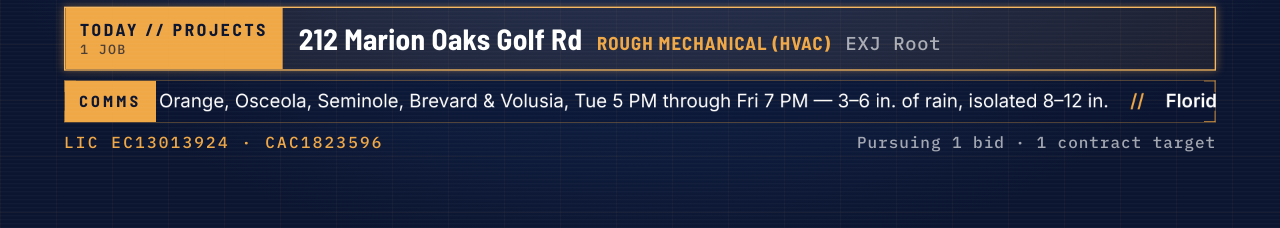
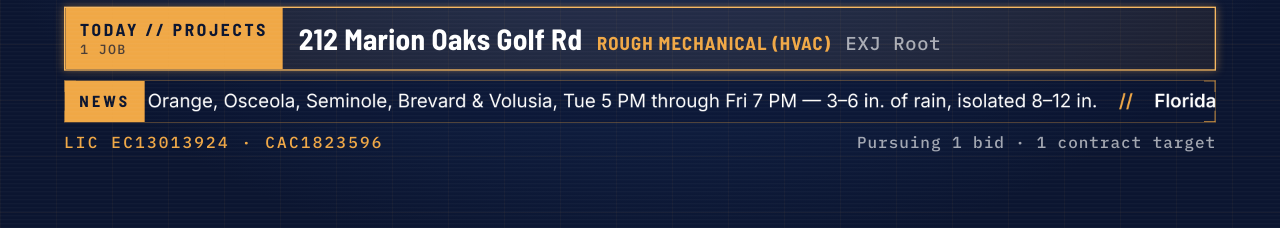
Before and after one commit to Sharmaelechvac/sharma-office-tv, a website: page docs/index.html in a window 1280 px wide. Shown: the part 572-800 px from the top of the page. Drawn offline with Linux system fonts and the light colour scheme; no server answers.

Commit message:
Office TV: rename Comms ticker label to News (per Sanjay 2026-11-17)

```diff
--- a/docs/index.html
+++ b/docs/index.html
@@ -934,7 +934,7 @@
 
       <div class="hud comms" id="ticker">
         <span class="c tl"></span><span class="c tr"></span><span class="c bl"></span><span class="c br"></span>
-        <div class="panel-label">Comms</div>
+        <div class="panel-label">News</div>
         <div class="comms-viewport" id="ticker-viewport"></div>
       </div>
 
```
